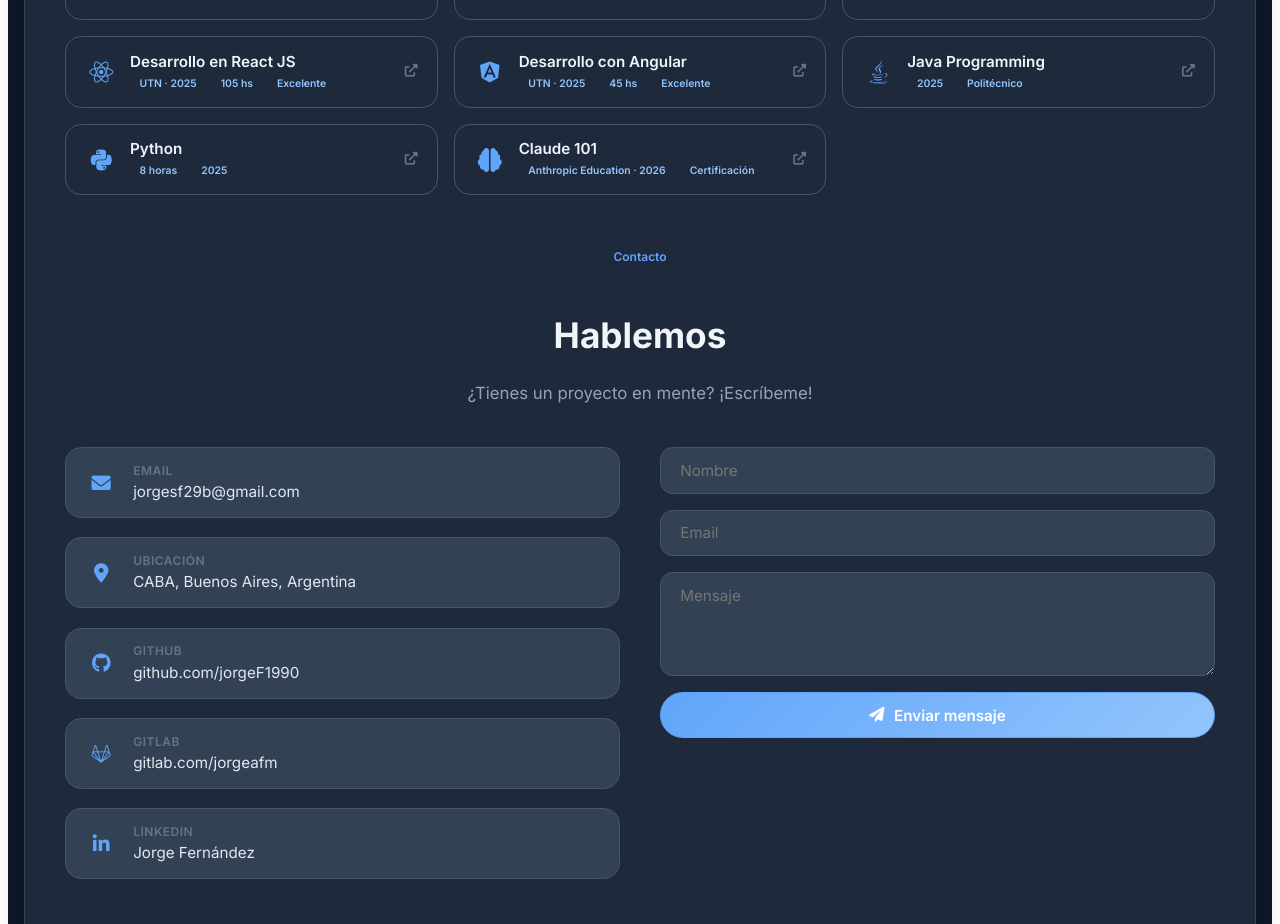
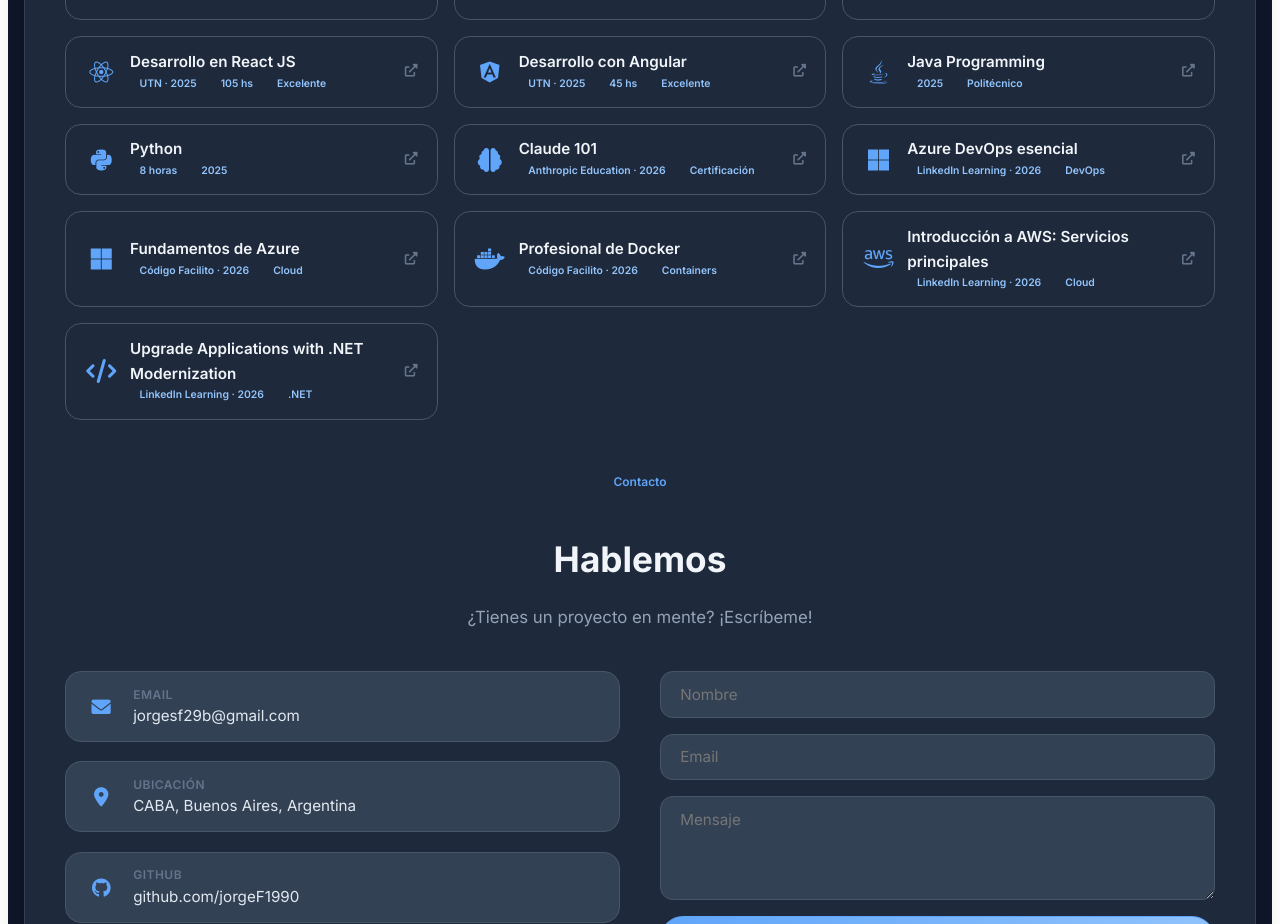
Before and after one commit to jorgeF1990/portafolio-JorgeA-FernandezM, a React (Create React App) app: page / in a window 1280 px wide. Shown: the part 4700-5624 px from the top of the page. Built offline with nearby package versions, Linux system fonts and the light colour scheme.

Commit message:
feat: add new Azure, Docker and AWS certifications

```diff
--- a/src/components/Certifications.jsx
+++ b/src/components/Certifications.jsx
@@ -8,51 +8,121 @@ const Certifications = () => {
   const certifications = [
     {
       icon: 'fas fa-award',
-      name: 'Professional Full-Stack Developer',
+      name: {
+        es: 'Professional Full-Stack Developer',
+        en: 'Professional Full-Stack Developer'
+      },
       meta: ['UTN · 2025', '195 hs', 'Blockchain'],
       link: 'https://validator.centrodeelearning.com/validator/bd92d852-2d12-4756-93f6-6caa075293e6'
     },
     {
       icon: 'fas fa-database',
-      name: 'Bases de Datos',
+      name: {
+        es: 'Bases de Datos',
+        en: 'Databases'
+      },
       meta: ['UTN · 2025', '96 hs', 'Excelente'],
       link: 'https://validator.centrodeelearning.com/validator/4f8c5abd-8045-46d5-9138-3c4eb12b18ad'
     },
     {
       icon: 'fab fa-node-js',
-      name: 'Desarrollo con NodeJS',
+      name: {
+        es: 'Desarrollo con NodeJS',
+        en: 'NodeJS Development'
+      },
       meta: ['UTN · 2025', '45 hs', 'Excelente'],
       link: 'https://validator.centrodeelearning.com/validator/bd875d48-9186-4635-ac5a-836fb234d6fa'
     },
     {
       icon: 'fab fa-react',
-      name: 'Desarrollo en React JS',
+      name: {
+        es: 'Desarrollo en React JS',
+        en: 'React JS Development'
+      },
       meta: ['UTN · 2025', '105 hs', 'Excelente'],
       link: 'https://validator.centrodeelearning.com/validator/4ba9cf10-ed2b-4c66-b137-50c434a423e9'
     },
     {
       icon: 'fab fa-angular',
-      name: 'Desarrollo con Angular',
+      name: {
+        es: 'Desarrollo con Angular',
+        en: 'Angular Development'
+      },
       meta: ['UTN · 2025', '45 hs', 'Excelente'],
       link: 'https://validator.centrodeelearning.com/validator/b5e6fa81-ccdf-479f-84a7-abe643b0682f'
     },
     {
       icon: 'fab fa-java',
-      name: 'Java Programming',
+      name: {
+        es: 'Java Programming',
+        en: 'Java Programming'
+      },
       meta: ['2025', 'Politécnico'],
       link: 'https://politecnicodecolombia.edu.co/contable/app/certificados/pages/certificado.php?Id=wmgrkRa6XBMvZpGjeJzK'
     },
     {
       icon: 'fab fa-python',
-      name: 'Python',
+      name: {
+        es: 'Python',
+        en: 'Python'
+      },
       meta: ['8 horas', '2025'],
       link: 'https://drive.google.com/file/d/1o36sXga8S98vdVv28yqdiA8AySWcTnoC/view?usp=sharing'
     },
     {
       icon: 'fas fa-brain',
-      name: 'Claude 101',
+      name: {
+        es: 'Claude 101',
+        en: 'Claude 101'
+      },
       meta: ['Anthropic Education · 2026', 'Certificación'],
       link: 'https://verify.skilljar.com/c/vwahg9ju2584'
+    },
+    // ===== NUEVAS CERTIFICACIONES =====
+    {
+      icon: 'fab fa-microsoft',
+      name: {
+        es: 'Azure DevOps esencial',
+        en: 'Azure DevOps Essentials'
+      },
+      meta: ['LinkedIn Learning · 2026', 'DevOps'],
+      link: 'https://www.linkedin.com/learning/certificates/20e3e9c8d13d08b1b47853de52c228f0249e20002a7b9ee2e748f13b450f7dad'
+    },
+    {
+      icon: 'fab fa-microsoft',
+      name: {
+        es: 'Fundamentos de Azure',
+        en: 'Azure Fundamentals'
+      },
+      meta: ['Código Facilito · 2026', 'Cloud'],
+      link: 'https://codigofacilito.com/certificates/03f9062e-1a65-4b8d-a648-f5d666e48639'
+    },
+    {
+      icon: 'fab fa-docker',
+      name: {
+        es: 'Profesional de Docker',
+        en: 'Docker Professional'
+      },
+      meta: ['Código Facilito · 2026', 'Containers'],
+      link: 'https://codigofacilito.com/certificates/8d7efb1d-e535-410d-9857-1db5f4c82ae0'
+    },
+    {
+      icon: 'fab fa-aws',
+      name: {
+        es: 'Introducción a AWS: Servicios principales',
+        en: 'Introduction to AWS: Core Services'
+      },
+      meta: ['LinkedIn Learning · 2026', 'Cloud'],
+      link: 'https://www.linkedin.com/learning/certificates/4b5ee4f5cacc6952b57f3169215d4c70e848e50f0ab36e55cefa99c6183a2153'
+    },
+    {
+      icon: 'fas fa-code',
+      name: {
+        es: 'Upgrade Applications with .NET Modernization',
+        en: 'Upgrade Applications with .NET Modernization'
+      },
+      meta: ['LinkedIn Learning · 2026', '.NET'],
+      link: 'https://www.linkedin.com/learning/certificates/54a8da8d6cc05309ebf67c2db45e14c0c9869dfc97d97b6af814e08a3996a599'
     }
   ];
 
@@ -86,7 +156,7 @@ const Certifications = () => {
           >
             <i className={cert.icon}></i>
             <div className={styles.certInfo}>
-              <div className={styles.certName}>{cert.name}</div>
+              <div className={styles.certName}>{cert.name[language]}</div>
               <div className={styles.certMeta}>
                 {cert.meta.map((item, idx) => (
                   <span key={idx} className={styles.badge}>{item}</span>
```
